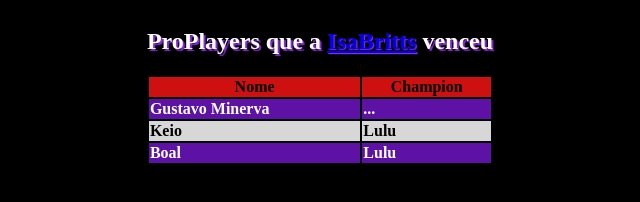
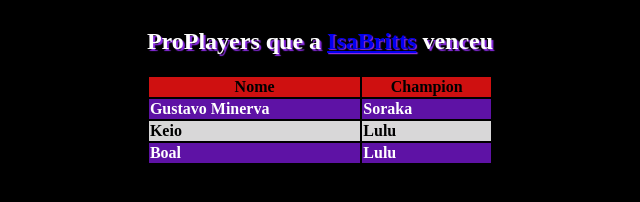
Before and after one commit to QuirneeH/IsaWins, a plain HTML site: page index.html in a window 1280 px wide. Shown: the full height of the page, 320-960 px from the left. Drawn offline with Linux system fonts and the light colour scheme.

Commit message:
Update index.html

```diff
--- a/index.html
+++ b/index.html
@@ -17,7 +17,7 @@
             </thead>
             <tbody>
                 <td>Gustavo Minerva</td>
-                <td>...</td>
+                <td>Soraka</td>
             </tbody>
             <tbody>
                 <td>Keio</td>
```
